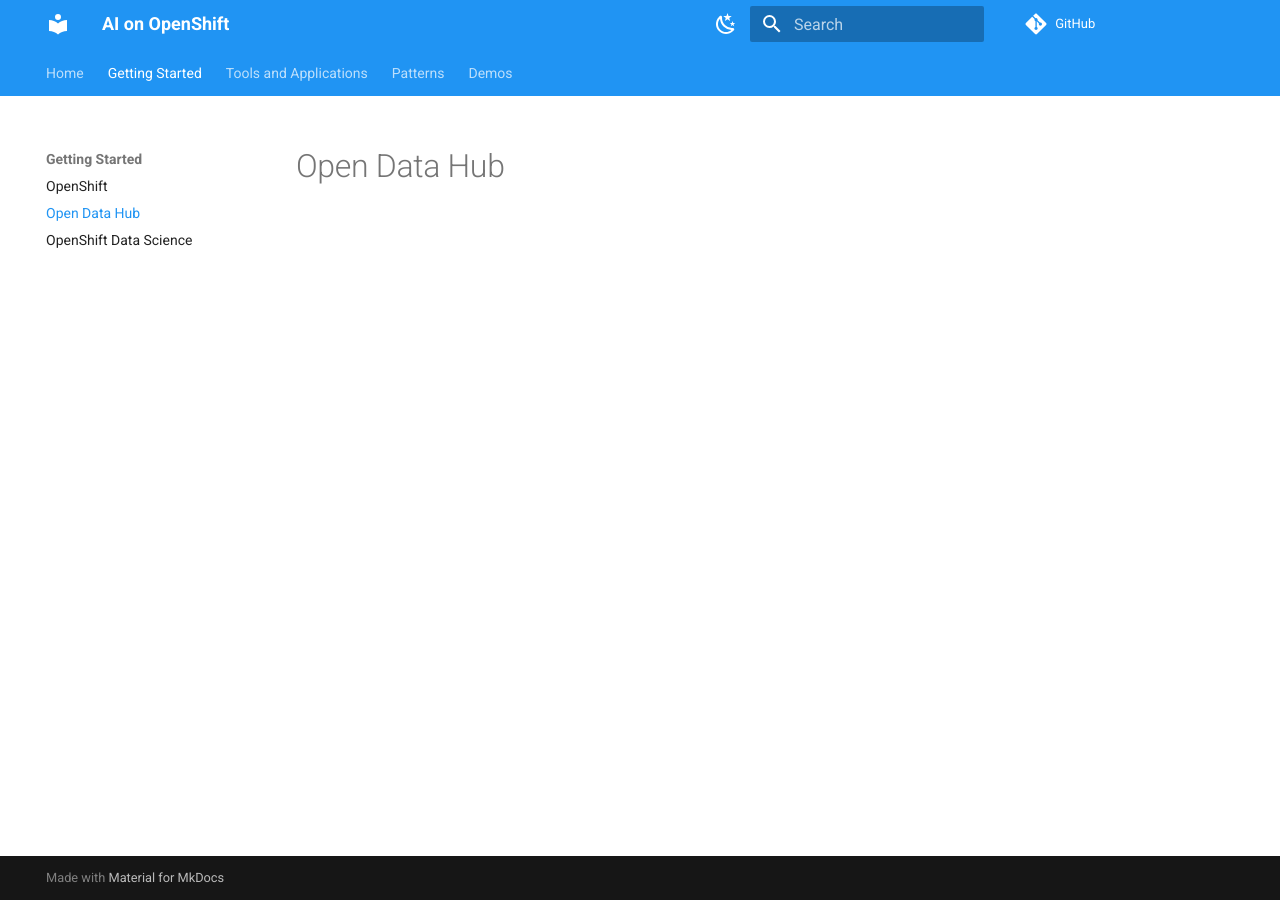
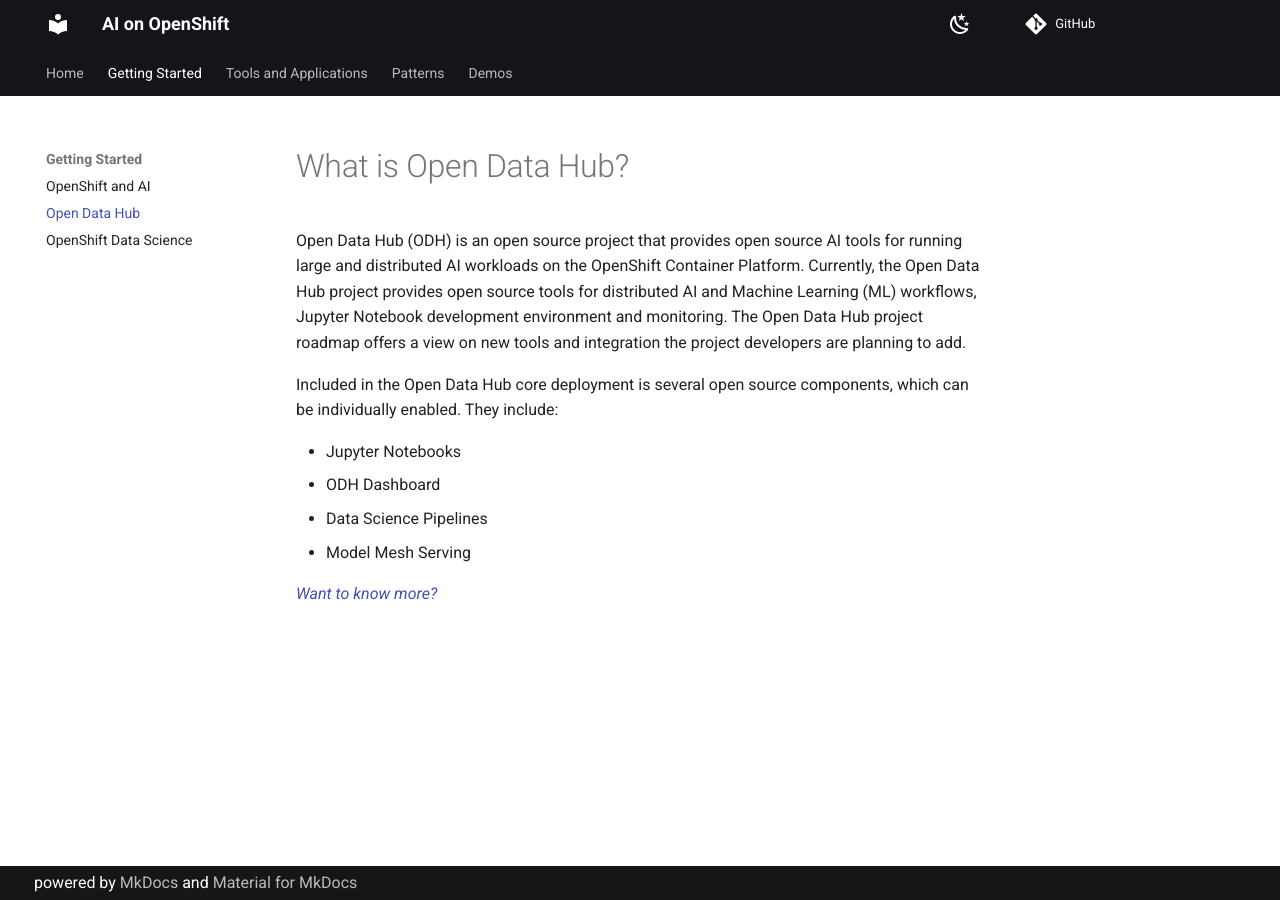
Before and after one commit to opendatahub-io-contrib/ai-on-openshift, an MkDocs documentation site: the page built from docs/getting-started/opendatahub.md, in a window 1280 px wide. Built offline with MkDocs 1.6.1 and Material for MkDocs 9.7.7, drawn with Linux system fonts in a browser that asks for light colours; comment, search, counter and statistics services are not loaded.

Commit message:
Homepage preview and basic info (#7)
* openshift/datahub/datascience doc

* homepage preview

```diff
--- a/docs/getting-started/opendatahub.md
+++ b/docs/getting-started/opendatahub.md
@@ -1 +1,12 @@
-# Open Data Hub
+# What is Open Data Hub?
+
+Open Data Hub (ODH) is an open source project that provides open source AI tools for running large and distributed AI workloads on the OpenShift Container Platform. Currently, the Open Data Hub project provides open source tools for distributed AI and Machine Learning (ML) workflows, Jupyter Notebook development environment and monitoring. The Open Data Hub project roadmap offers a view on new tools and integration the project developers are planning to add.
+
+Included in the Open Data Hub core deployment is several open source components, which can be individually enabled. They include:
+
+- Jupyter Notebooks
+- ODH Dashboard
+- Data Science Pipelines
+- Model Mesh Serving
+
+*[Want to know more?](https://opendatahub.io)*
--- /dev/null
+++ b/docs/theme_override/home.html
@@ -0,0 +1,277 @@
+<!-- Custom HTML site displayed as the Home chapter -->
+
+{% extends "main.html" %}
+{% block tabs %}
+{{ super() }}
+<style>
+
+    .md-main {
+        flex-grow: 0
+    }
+
+    .md-main__inner {
+        display: flex;
+        height: 100%;
+    }
+
+    .tx-container {
+        padding-top: .0rem;
+        background-image: url(assets/home-robot.png);
+        background-image: url(assets/home-robot.png), linear-gradient(to bottom, #af1a4f,#05061c 99%);;
+        background-size: contain;
+        background-repeat: no-repeat;
+        background-position: center;
+    }
+
+    .tx-hero {
+        margin: 32px 2.8rem;
+        color: var(--md-primary-bg-color);
+        justify-content: center;
+    }
+
+    .tx-hero h1 {
+        margin-bottom: 1rem;
+        color: currentColor;
+        font-weight: 700
+    }
+
+    .tx-hero__content {
+        padding-bottom: 1rem;
+        margin: 0 auto;
+    }
+
+    .tx-hero__image{
+        width:17rem;
+        height:17rem;
+        order:1;
+        padding-right: 2.5rem;
+    }
+
+    .tx-hero .md-button {
+        margin-top: .5rem;
+        margin-right: .5rem;
+        color: var(--md-primary-bg-color)
+    }
+
+    .tx-hero .md-button--primary {
+        background-color: var(--md-primary-bg-color);
+        color: rgb(255, 0, 55);
+        border-color: var(--md-primary-bg-color)
+    }
+
+    .tx-hero .md-button:focus,
+    .tx-hero .md-button:hover {
+        background-color: var(--md-accent-fg-color);
+        color: var(--md-default-bg-color);
+        border-color: var(--md-accent-fg-color)
+    }
+
+    .feature-item h2 svg {
+        height: 30px;
+        float: left;
+        margin-right: 10px;
+        transform: translateY(10%);
+    }
+
+    .top-hr {
+        margin-top: 42px;
+    }
+
+    .feature-item {
+        font-family: 'Lato', sans-serif;
+        font-weight: 300;
+        box-sizing: border-box;
+        padding: 0 15px;
+        word-break: break-word
+    }
+
+    .feature-item h2 {
+        color: #333;
+        font-weight: 300;
+        font-size: 25px;
+        white-space: nowrap;
+        overflow: hidden;
+        text-overflow: ellipsis;
+        line-height: normal;
+        margin-top: 20px;
+        margin-bottom: 10px;
+        font-family: inherit;
+    }
+
+    .feature-item p {
+        font-size: 16px;
+        line-height: 1.8em;
+        text-rendering: optimizeLegibility;
+        -webkit-font-smoothing: antialiased;
+        color: #111;
+        margin: 0 0 10px;
+        display: block;
+    }
+
+    @media screen and (max-width:30em) {
+        .tx-hero h1 {
+            font-size: 1.4rem
+        }
+    }
+
+    @media screen and (min-width:60em) {
+        .md-sidebar--secondary {
+            display: none
+        }
+
+        .tx-hero {
+            display: flex;
+            align-items: center;
+            justify-content: center;
+        }
+
+        .tx-hero__content {
+            max-width: 16rem;
+            margin-top: 5.5rem;
+            margin-bottom: 0.5rem;
+            margin-left: 1.0rem;
+            margin-right: 12.0rem;
+            align-items: center;
+        }
+    }
+
+    @media screen and (min-width:76.25em) {
+        .md-sidebar--primary {
+            display: none
+        }
+
+        .top-hr {
+            width: 100%;
+            display: flex;
+            max-width: 61rem;
+            margin-right: auto;
+            margin-left: auto;
+            padding: 0 .2rem;
+        }
+
+        .bottom-hr {
+            margin-top: 10px;
+            width: 100%;
+            display: flex;
+            max-width: 61rem;
+            margin-right: auto;
+            margin-left: auto;
+            padding: 0 .2rem;
+        }
+
+        .feature-item {
+            flex: 1;
+            min-width: 0;
+        }
+
+        .feature-item:hover {
+            background-color: #526cfe47;
+            border-radius: 3px;
+        }
+    }
+
+    .hr {
+        border-bottom: 1px solid #eee;
+        width: 100%;
+        margin: 20px 0;
+    }
+
+    .text-center {
+        text-align: center;
+        padding-right: 15px;
+        padding-left: 15px;
+        margin-right: auto;
+        margin-left: auto;
+        margin-top: 15px;
+        font-family: 'Lato', sans-serif;
+        font-size: 23px;
+        font-weight: 300;
+        padding-bottom: 10px;
+    }
+
+    .logos {
+        display: flex;
+        align-items: center;
+        justify-content: center;
+        flex-flow: row wrap;
+        margin: 0 auto;
+    }
+
+    .logos img {
+        flex: 1 1 auto;
+        padding: 25px;
+        max-height: 130px;
+        vertical-align: middle;
+    }
+
+    .hr-logos {
+        margin-top: 0;
+        margin-bottom: 30px;
+    }
+
+    .md-footer-meta__inner {
+        display: flex;
+        flex-wrap: wrap;
+        justify-content: space-between;
+        margin-top: 1.0rem;
+    }
+
+    .md-footer-social {
+        padding-top: 20px;
+    }
+</style>
+
+<!-- Main site Entry button descriptions -->
+<section class="tx-container">
+    <div class="md-grid md-typeset">
+      <div class="tx-hero">
+        <div class="tx-hero__content">
+          <p>Welcome to your one-stop shop for installation recipes, patterns, demos for various AI/ML tools and applications used in Data Science and Data Engineering projects running on OpenShift!</p>
+          <a href="{{ page.next_page.url | url }}" title="{{ page.next_page.title | striptags }}" class="md-button md-button--primary">
+            Get started
+          </a>
+        </div>
+      </div>
+    </div>
+</section>
+
+<!-- Main site box descriptions -->
+
+<div class="top-hr">
+    <div class="feature-item">
+        <h2>
+            <svg xmlns="http://www.w3.org/2000/svg" viewBox="0 0 24 24">
+                <path
+                    d="M15 17v-3h3v-2l4 3.5-4 3.5v-2h-3m2 1v3h-3v2l-4-3.5 4-3.5v2h3M12 8c-2.21 0-4 1.8-4 4 0 1.91 1.35 3.54 3.21 3.92L16 11.86A3.997 3.997 0 0012 8m0 6c-1.1 0-2-.89-2-2s.9-2 2-2 2 .9 2 2-.89 2-2 2m9.66-5.27l-2-3.46c-.12-.22-.38-.31-.61-.22l-2.49 1c-.51-.41-1.06-.74-1.69-1l-.37-2.63A.506.506 0 0014 2h-4c-.25 0-.46.18-.5.42l-.37 2.65c-.63.26-1.17.59-1.69 1L5 5.05c-.23-.09-.5 0-.61.22l-2 3.46c-.13.21-.08.49.11.64L4.57 11l-.07 1 .07 1-2.11 1.63c-.2.15-.25.43-.12.64l2 3.46c.11.27.4.38.66.27l2.5-1c.24.19.5.37.76.53l1.65-1.4c-.77-.33-1.45-.82-2-1.45l-2.41 1-.77-1.3L6.8 13.8a5.55 5.55 0 010-3.6L4.69 8.65l.75-1.3 2.41 1c.78-.9 1.83-1.53 3-1.78l.4-2.57h1.5l.37 2.62c1.17.24 2.22.88 3 1.77l2.41-1 .75 1.3-2.08 1.51c.09.26.16.53.2.8h2l2.1-1.63a.48.48 0 00.16-.64M12 8c-2.21 0-4 1.8-4 4 0 1.91 1.35 3.54 3.21 3.92L16 11.86A3.997 3.997 0 0012 8m0 6c-1.1 0-2-.89-2-2s.9-2 2-2 2 .9 2 2-.89 2-2 2m0-6c-2.21 0-4 1.8-4 4 0 1.91 1.35 3.54 3.21 3.92L16 11.86A3.997 3.997 0 0012 8m0 6c-1.1 0-2-.89-2-2s.9-2 2-2 2 .9 2 2-.89 2-2 2z" />
+            </svg>First Benefit
+        </h2>
+        <p>Lorem ipsum dolor sit amet, consectetur adipiscing elit, sed do eiusmod tempor incididunt ut labore et dolore magna aliqua. Ut enim ad minim veniam, quis nostrud exercitation ullamco laboris nisi ut aliquip ex ea commodo consequat.</p>
+    </div>
+    <div class="feature-item">
+        <h2>
+            <svg xmlns="http://www.w3.org/2000/svg" viewBox="0 0 24 24">
+                <path
+                    d="M16 17v2H2v-2s0-4 7-4 7 4 7 4m-3.5-9.5A3.5 3.5 0 109 11a3.5 3.5 0 003.5-3.5m3.44 5.5A5.32 5.32 0 0118 17v2h4v-2s0-3.63-6.06-4M15 4a3.39 3.39 0 00-1.93.59 5 5 0 010 5.82A3.39 3.39 0 0015 11a3.5 3.5 0 000-7z" />
+            </svg>Second benefit
+        </h2>
+        <p>Lorem ipsum dolor sit amet, consectetur adipiscing elit, sed do eiusmod tempor incididunt ut labore et dolore magna aliqua. Ut enim ad minim veniam, quis nostrud exercitation ullamco laboris nisi ut aliquip ex ea commodo consequat.</p>
+    </div>
+    <div class="feature-item">
+        <h2>
+            <svg xmlns="http://www.w3.org/2000/svg" width="35" height="35" viewBox="0 0 24 24" fill="none" stroke="#000000" stroke-width="2.5" stroke-linecap="round" stroke-linejoin="round"><rect x="3" y="3" width="18" height="18" rx="2"/><circle cx="8.5" cy="8.5" r="1.5"/><path d="M20.4 14.5L16 10 4 20"/></svg>
+            Third benefit
+        </h2>
+        <p>Lorem ipsum dolor sit amet, consectetur adipiscing elit, sed do eiusmod tempor incididunt ut labore et dolore magna aliqua. Ut enim ad minim veniam, quis nostrud exercitation ullamco laboris nisi ut aliquip ex ea commodo consequat.</p>
+    </div>
+</div>
+
+
+<!-- <div class="top-hr">
+    <div class="hr">
+    </div>
+</div> -->
+
+
+{% endblock %}
+{% block content %}{% endblock %}
+{% block footer %}{% endblock %}
--- /dev/null
+++ b/docs/theme_override/main.html
@@ -0,0 +1,29 @@
+<!-- Elements added to main will be displayed on all pages -->
+{% extends "base.html" %}
+
+<!-- More minimal footer -->
+{% block footer %}
+<footer class="md-footer">
+    <div class="md-footer-meta md-typeset">
+        <div class="md-footer-meta__inner md-grid">
+            <!-- Copyright and theme information -->
+            <div class="md-footer-copyright">
+                {% if config.copyright %}
+                <div class="md-footer-copyright__highlight">
+                    {{ config.copyright }}
+                </div>
+                {% endif %}
+                powered by
+                <a href="https://www.mkdocs.org" title="MkDocs">MkDocs</a>
+                and
+                <a href="https://squidfunk.github.io/mkdocs-material/"
+                   title="Material for MkDocs">
+                    Material for MkDocs</a>
+            </div>
+            {% block social %}
+            {% include "partials/social.html" %}
+            {% endblock %}
+        </div>
+    </div>
+</footer>
+{% endblock %}
--- a/mkdocs.yml
+++ b/mkdocs.yml
@@ -1,23 +1,35 @@
+
+## Project information
 site_name: AI on OpenShift
 site_url: https://ai-on-openshift.io/
+site_description: AI on Openshift
+
+## Repository
 repo_url: https://github.com/opendatahub-io-contrib/ai-on-openshift
-edit_uri: https://github.com/opendatahub-io-contrib/ai-on-openshift/tree/main/docs
+edit_uri: ''  #disables edit button
+
+## Plugins
+plugins:
+  - social
+
+## Theme
 theme:
     favicon: img/favicon.png
     name: material
+    custom_dir: docs/theme_override/
     palette:
       - scheme: default
         toggle:
           icon: material/weather-night
           name: Switch to dark mode
-        primary: blue
-        accent: light blue
+        primary: black
+        accent: red
       - scheme: slate
         toggle:
           icon: material/weather-sunny
           name: Switch to light mode
-        primary: blue
-        accent: light blue
+        primary: black
+        accent: red
     features:
         - navigation.instant
         - navigation.tracking
@@ -36,7 +48,7 @@
 nav:
   - Home: index.md
   - Getting Started:
-    - OpenShift: getting-started/openshift.md
+    - OpenShift and AI: getting-started/openshift.md
     - Open Data Hub: getting-started/opendatahub.md
     - OpenShift Data Science: getting-started/openshift-data-science.md
   - Tools and Applications:
```
Also changed, not shown: README.md (+1 -1 lines), docs/getting-started/openshift-data-science.md (+14 -0 lines), docs/getting-started/openshift.md (+40 -1 lines), docs/index.md (+4 -3 lines), 6 other files.
